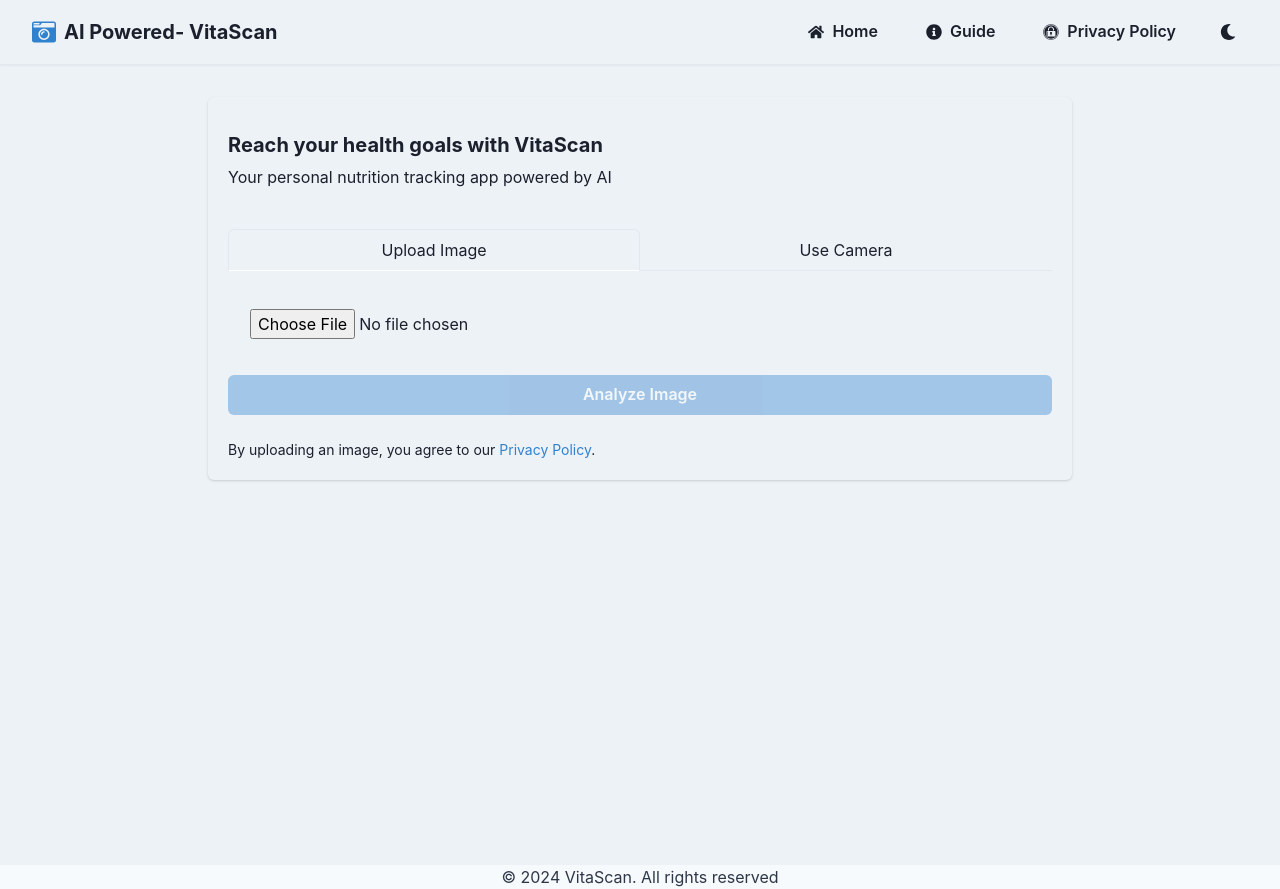
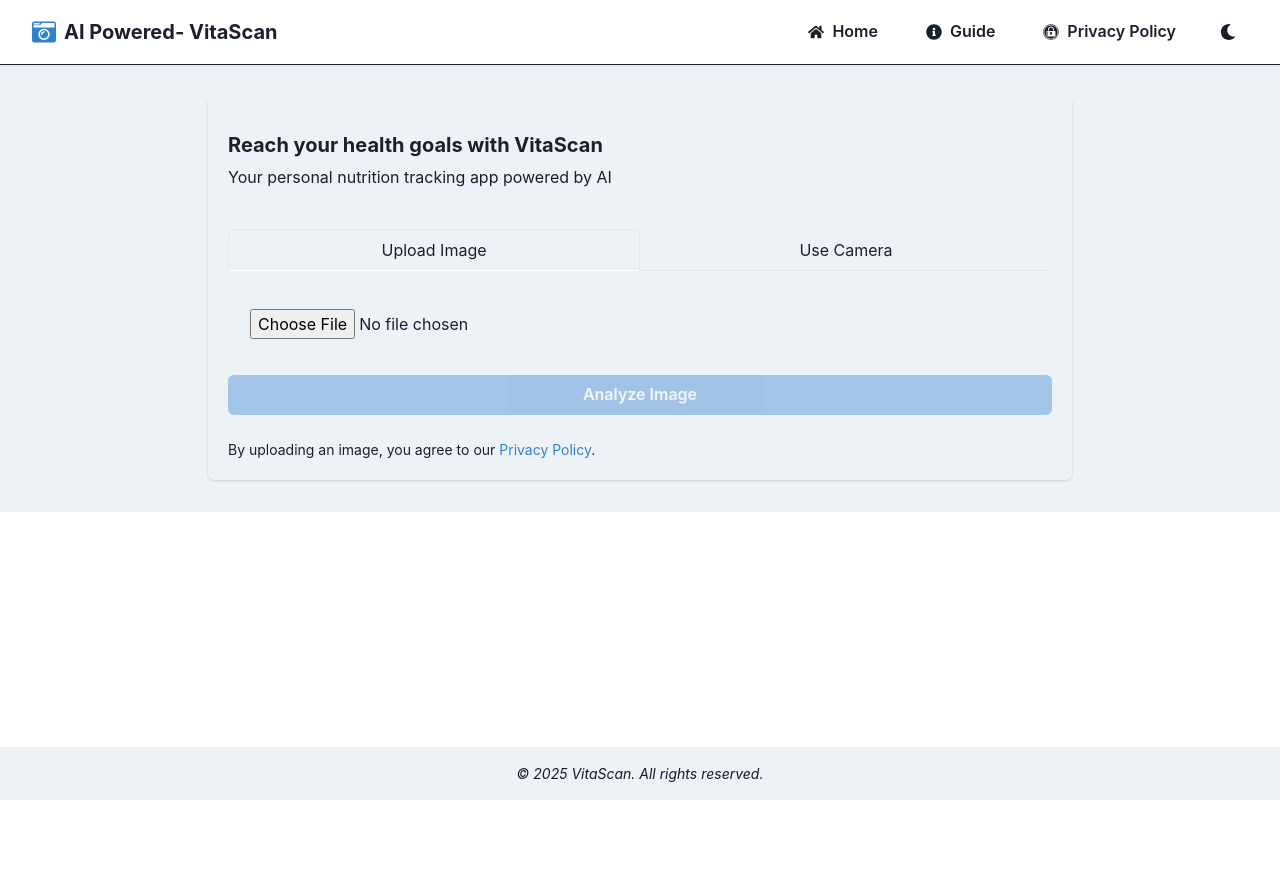
Before and after one commit to KAI-77/macro-app-demo, a React (Vite) app in the folder frontend/: page / in a window 1280 px wide. After the commit the page ends 800 px from the top, so only its background shows below. Built offline with nearby package versions, Linux system fonts and the light colour scheme.

Commit message:
fixed footer

```diff
--- a/frontend/src/App.jsx
+++ b/frontend/src/App.jsx
@@ -14,13 +14,15 @@ function App() {
   return (
 
       <Router>
-        <div>
+        <div style={{ display: 'flex', flexDirection: 'column', minHeight: '100vh' }}>
           <Navbar />
+          <main style={{ flex: 1 }}>
           <Routes>
           <Route path="/" element={<ImageUpload />} />
           <Route path="/info" element={<InfoPage />} />
           <Route path="/privacy" element={<PrivacyPolicy />} />
           </Routes>
+          </main>
           <Footer />
         </div>
       </Router>
--- a/frontend/src/components/Footer.jsx
+++ b/frontend/src/components/Footer.jsx
@@ -2,14 +2,21 @@ import React from "react";
 import { Box,  Center,  Text, useColorModeValue } from "@chakra-ui/react";
 export default function Footer() {
 
+
+    const bgColor = useColorModeValue("gray.100", "09090B");
+        const textColor = useColorModeValue("gray.900", "FAFAFA");
+
+
     return (
         <Box
-        bg={useColorModeValue("gray.50", "gray.900")}
-        color={useColorModeValue("gray.700", "gray.200")}
+        bg={bgColor}
+        color={textColor}
+        py={4}
+        mt="auto"
 
       >
          <Center>
-          <Text>© 2024 VitaScan. All rights reserved</Text>
+          <Text fontSize="sm" fontStyle="italic">© 2025 VitaScan. All rights reserved.</Text>
           </Center>
 
 
--- a/frontend/src/components/ImageUpload.jsx
+++ b/frontend/src/components/ImageUpload.jsx
@@ -136,7 +136,7 @@ export default function ImageUpload() {
 
 
     return (
-        <Box minH="100vh" bg={bgColor} py={8}>
+        <Box bg={bgColor} py={8}>
             <Container maxW="4xl">
                 <Card bg={cardBg} borderColor={borderColor}>
                     <CardHeader>
--- a/frontend/src/components/NavBar.jsx
+++ b/frontend/src/components/NavBar.jsx
@@ -54,20 +54,20 @@ export default function NavBar() {
     // const bg = useColorModeValue("white", "gray.800");
     // const color = useColorModeValue("gray.600", "white");
     // const borderColor = useColorModeValue("gray.200", "gray.700");
-    const bgColor = useColorModeValue("gray.100", "09090B");
+    const bgColor = useColorModeValue("gray.100", "gray.900");
     const textColor = useColorModeValue("gray.800", "FAFAFA");
     const borderColor = useColorModeValue("gray.200", "#27272A");
 
     return (
         <Box
             as="nav"
-            bg={bgColor}
+
             boxShadow="sm"
             position="sticky"
             top="0"
             zIndex="sticky"
             borderBottom="1px"
-            borderColor={borderColor}
+
         >
             <Container maxW="7xl" px={{ base: 4, sm: 6, lg: 8 }}>
                 <Flex justify="space-between" h="16" align="center">
```
